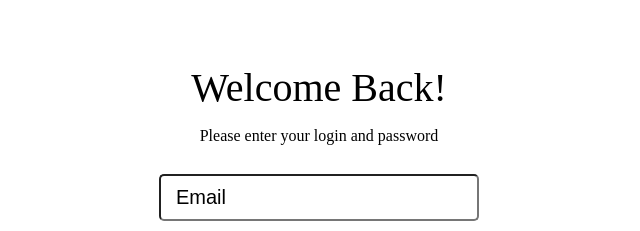
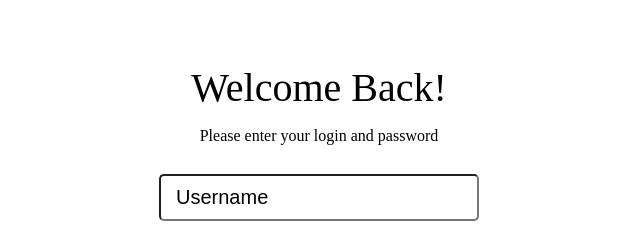
Before and after one commit to mikailaliyev/loginpage, a plain HTML site: page index.html in a window 1280 px wide. Shown: the top 231 px of the page, 321-961 px from the left. Drawn offline with Linux system fonts and the light colour scheme.

Commit message:
switching from email to username

```diff
--- a/index.html
+++ b/index.html
@@ -14,7 +14,7 @@
             <p>Please enter your login and password</p>
         </header>
         <form class="main" onsubmit="loginAlert(event)">
-            <input type="text" id="email" name="firstname" placeholder="Email" required="required">
+            <input type="text" id="username" name="firstname" placeholder="Username" required="required">
             <input type="password" id="password" name="firstname" placeholder="Password"
             required="required" ondblclick="clickedTwice()" title="Double click to see password" >
             <div class="forgot">
```
